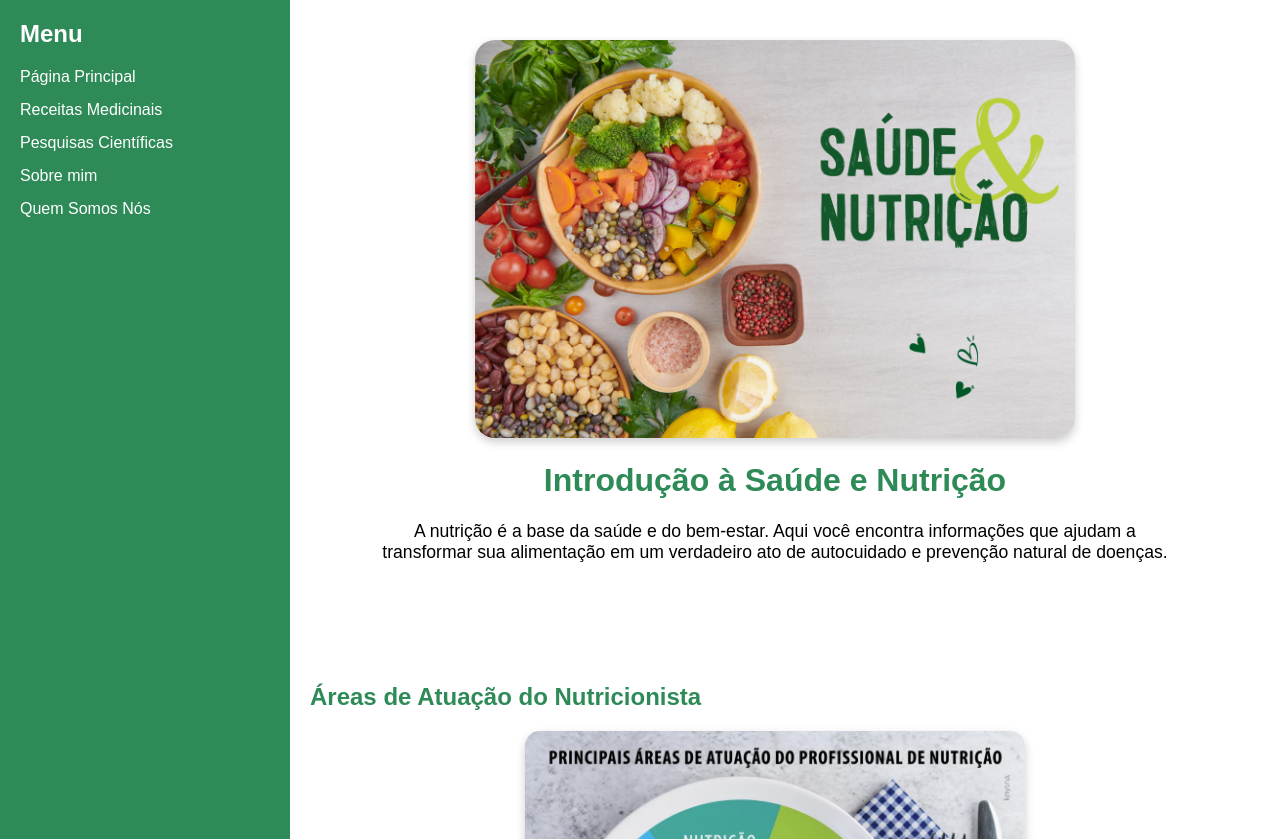
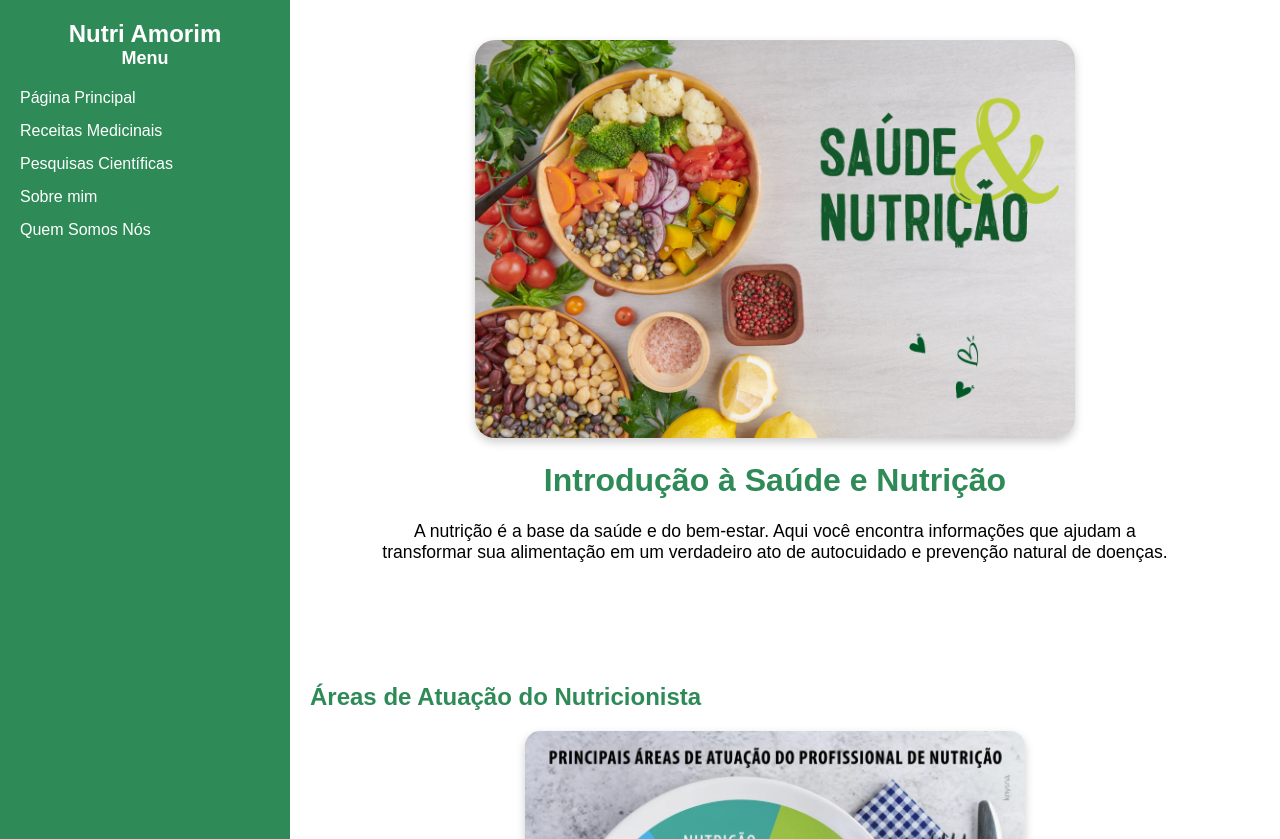
Before and after one commit to NutriAmorim/loja_nutri_novo, a Django app: page / in a window 1280 px wide. Shown: the top 839 px of the page. Run offline with Django 5.2, Linux system fonts and the light colour scheme.

Commit message:
Atualiza base.html com topo Nutri Amorim

```diff
--- a/loja_app/templates/base.html
+++ b/loja_app/templates/base.html
@@ -57,8 +44,22 @@
             z-index: 1000;
         }
 
-        .sidebar h2 {
-            margin-top: 0;
+        .sidebar-header {
+            text-align: center;
+            margin-bottom: 20px;
+        }
+
+        .brand-title {
+            font-size: 24px;
+            font-weight: bold;
+            margin: 0;
+            color: #fff;
+        }
+
+        .menu-title {
+            font-size: 18px;
+            margin: 0;
+            color: #fff;
         }
 
         .sidebar ul {
@@ -111,22 +112,24 @@
                 margin-left: 0;
                 padding-top: 100px;
             }
+
+            .brand-title {
+                display: none;
+            }
         }
     </style>
 </head>
 <body>
 
-    <!-- Topo fixo no mobile -->
-    <div class="topo" onclick="toggleSidebar()">
-        <div class="menu-container">
-            <span class="menu-icon">&#9776;</span>
-            <span class="site-name">Nutri Amorim</span>
-        </div>
-    </div>
+    <!-- Botão de menu para celular -->
+    <button class="menu-toggle" onclick="toggleSidebar()">☰ Nutri Amorim</button>
 
     <!-- Barra lateral -->
     <div class="sidebar" id="sidebar">
-        <h2>Menu</h2>
+        <div class="sidebar-header">
+            <h1 class="brand-title">Nutri Amorim</h1>
+            <h2 class="menu-title">Menu</h2>
+        </div>
         <ul>
             <li><a href="{% url 'pagina_principal' %}">Página Principal</a></li>
             <li><a href="{% url 'receitas_medicinais' %}">Receitas Medicinais</a></li>
```
Also changed, not shown: other parts of loja_app/templates/base.html (+9 -22 lines).
